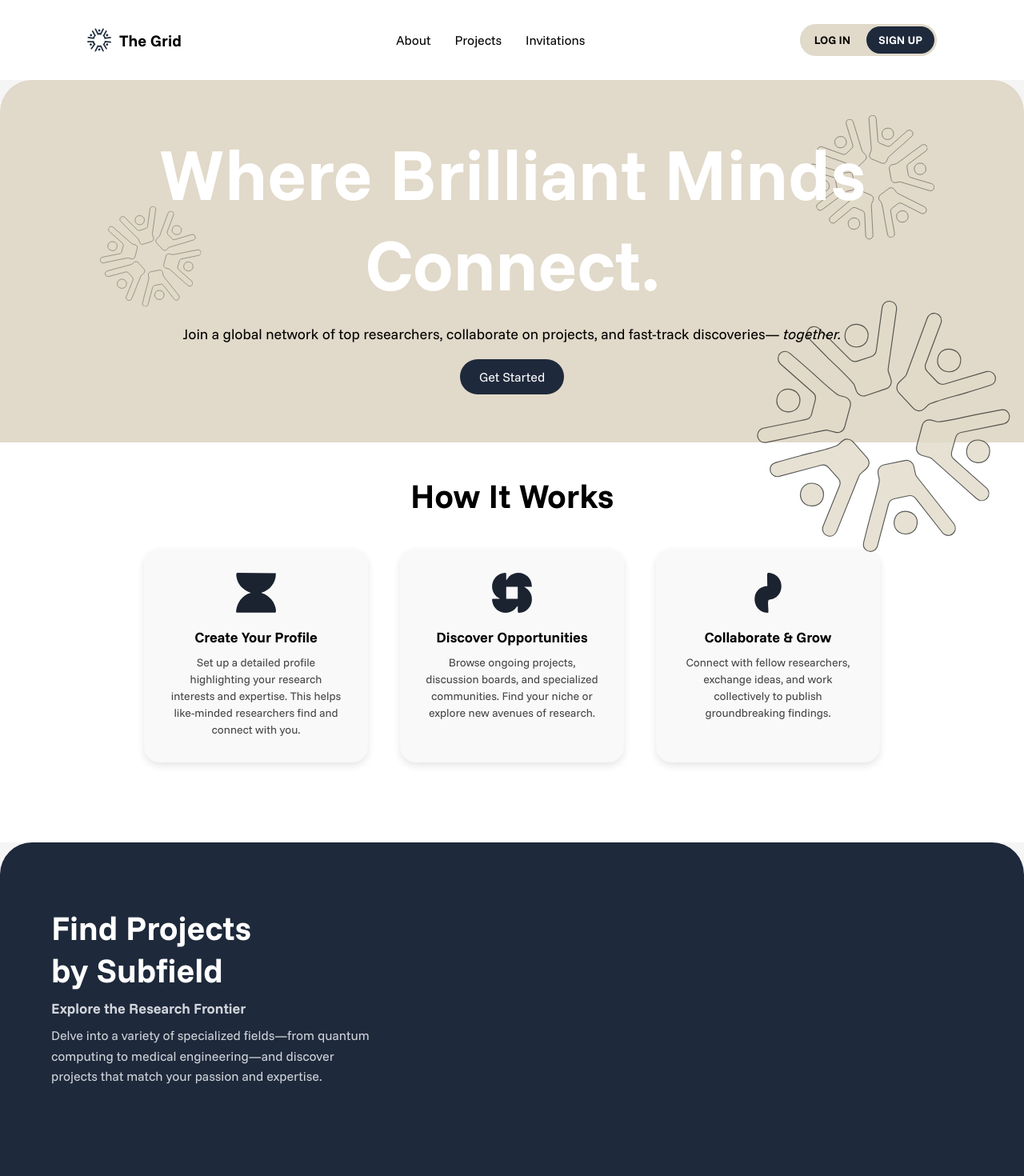
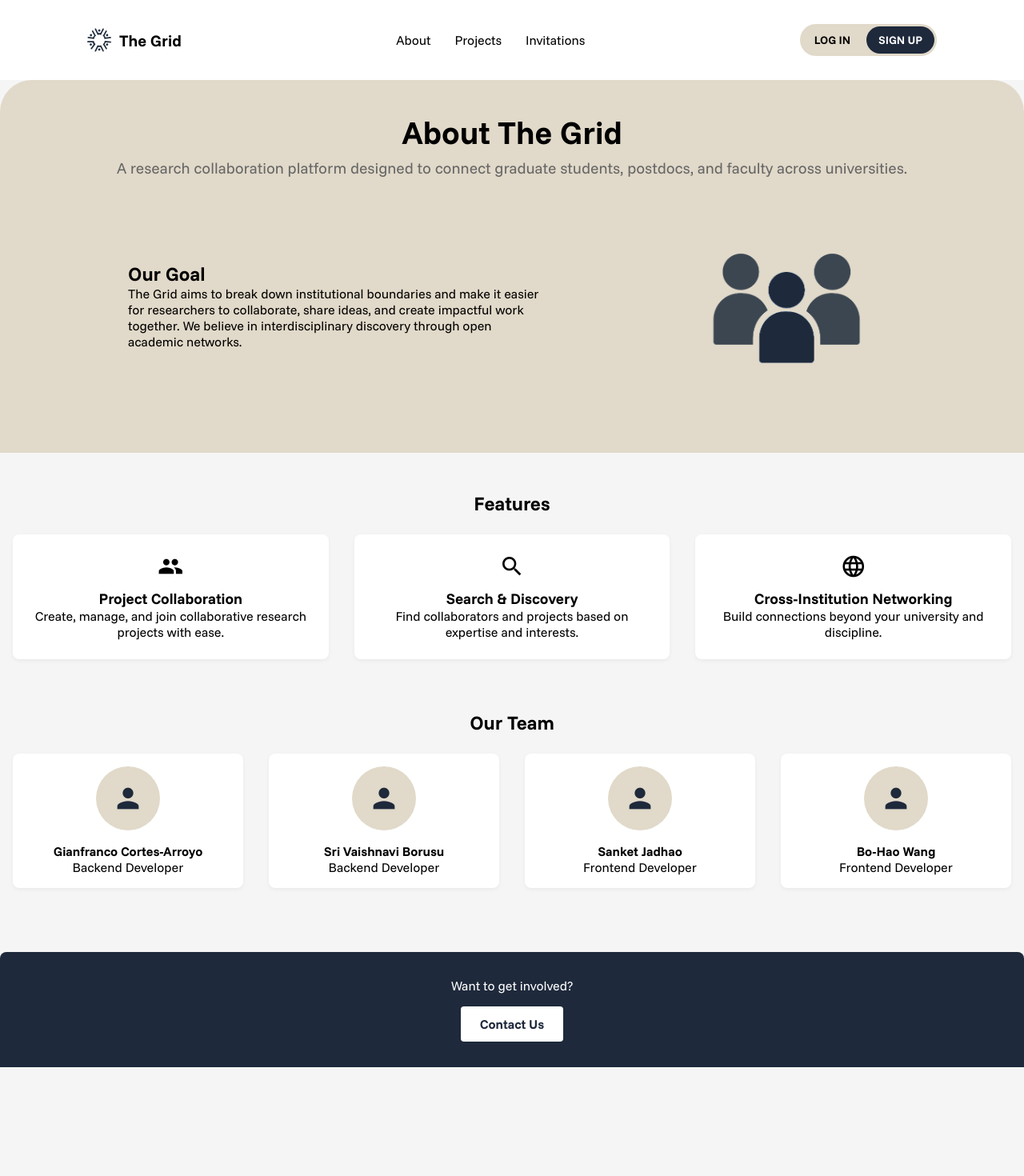
Before and after one commit to swecrocs/Crocs_SE_Project, an Angular app in the folder frontend/SE_Project/: page /about in a window 1280 px wide. Before the commit this address led to /. Shown: the top 1470 px of the page at 80% size. After the commit the page ends 1334 px from the top, so only its background shows below. Built offline with nearby package versions, Linux system fonts and the light colour scheme.

Commit message:
add about page

```diff
--- /dev/null
+++ b/frontend/SE_Project/src/app/about-page/about-page.component.css
@@ -0,0 +1,140 @@
+.container {
+    margin: 0 auto;
+}
+
+.intro {
+    position: relative;
+    padding: 40px 0;
+    background-color: #e1d9c9;
+    border-top-left-radius: 40px;
+    border-top-right-radius: 40px;
+}
+
+.hero {
+    text-align: center;
+    margin-bottom: 3rem;
+}
+
+.hero h1 {
+    font-size: 2.5rem;
+    margin-bottom: 0.5rem;
+}
+
+.hero p {
+    font-size: 1.2rem;
+    color: #666;
+}
+
+.mission {
+    display: flex;
+    flex-wrap: wrap;
+    gap: 2rem;
+    align-items: center;
+    margin-bottom: 2rem;
+    padding: 2rem;
+}
+
+.mission .text {
+    flex: 1 1 50%;
+    padding-left: 8rem;
+}
+
+.mission .image {
+    flex: 1 1 40%;
+    display: flex;
+    justify-content: center;
+    align-items: center;
+}
+
+.mission img {
+    width: auto;
+    height: 10rem;
+}
+
+.features {
+    text-align: center;
+    margin-top: 2rem;
+    padding: 1rem;
+}
+
+.feature-grid {
+    display: grid;
+    grid-template-columns: repeat(auto-fit, minmax(220px, 1fr));
+    gap: 2rem;
+    margin-top: 1.5rem;
+}
+
+.feature-card {
+    background-color: #fff;
+    padding: 1.5rem;
+    border-radius: 8px;
+    box-shadow: 0 2px 5px rgba(0, 0, 0, 0.05);
+}
+
+.feature-card .icon {
+    font-size: 2rem;
+    width: 2rem;
+    height: 2rem;
+    display: inline-block;
+    margin-bottom: 0.5rem;
+}
+
+.team {
+    text-align: center;
+    margin-top: 2rem;
+    margin-bottom: 4rem;
+    padding: 1rem;
+}
+
+.team-grid {
+    display: grid;
+    grid-template-columns: repeat(auto-fit, minmax(150px, 1fr));
+    gap: 2rem;
+    margin-top: 1.5rem;
+}
+
+.team-member {
+    background-color: #fff;
+    padding: 1rem;
+    border-radius: 8px;
+    box-shadow: 0 2px 5px rgba(0, 0, 0, 0.05);
+}
+
+.team-member .avatar {
+    width: 80px;
+    height: 80px;
+    border-radius: 50%;
+    background-color: #e1d9c9;
+    margin: 0 auto 1rem;
+    display: flex;
+    align-items: center;
+    justify-content: center;
+}
+
+.team-member .avatar .icon {
+    font-size: 40px;
+    width: 40px;
+    height: 40px;
+    display: inline-block;
+    color: #1E293b;
+}
+
+.cta {
+    text-align: center;
+    background-color: #1E293b;
+    color: white;
+    padding: 2rem;
+    border-top-left-radius: 8px;
+    border-top-right-radius: 8px;
+}
+
+.cta .btn {
+    display: inline-block;
+    margin-top: 1rem;
+    padding: 0.75rem 1.5rem;
+    background-color: white;
+    color: #1E293b;
+    text-decoration: none;
+    border-radius: 4px;
+    font-weight: bold;
+}
--- /dev/null
+++ b/frontend/SE_Project/src/app/about-page/about-page.component.html
@@ -0,0 +1,93 @@
+<app-header></app-header>
+
+<main class="container">
+
+    <div class="intro">
+        <!-- Hero Section -->
+        <section class="hero">
+            <h1>About The Grid</h1>
+            <p>
+                A research collaboration platform designed to connect graduate students,
+                postdocs, and faculty across universities.
+            </p>
+        </section>
+
+        <!-- Mission Section -->
+        <section class="mission">
+            <div class="text">
+                <h2>Our Goal</h2>
+                <p>
+                    The Grid aims to break down institutional boundaries and make it easier
+                    for researchers to collaborate, share ideas, and create impactful work
+                    together. We believe in interdisciplinary discovery through open academic networks.
+                </p>
+            </div>
+            <div class="image">
+                <img src="assets/images/people.png" alt="Research Collaboration" />
+            </div>
+        </section>
+    </div>
+
+    <!-- Features Section -->
+    <section class="features">
+        <h2>Features</h2>
+        <div class="feature-grid">
+                <div class="feature-card">
+                    <mat-icon fontIcon="people" class="icon"/>
+                    <h3>Project Collaboration</h3>
+                    <p>Create, manage, and join collaborative research projects with ease.</p>
+                </div>
+                <div class="feature-card">
+                    <mat-icon fontIcon="search" class="icon"/>
+                    <h3>Search & Discovery</h3>
+                    <p>Find collaborators and projects based on expertise and interests.</p>
+                </div>
+                <div class="feature-card">
+                    <mat-icon fontIcon="language" class="icon"/>
+                    <h3>Cross-Institution Networking</h3>
+                    <p>Build connections beyond your university and discipline.</p>
+                </div>
+        </div>
+    </section>
+
+    <!-- Team Members -->
+    <section class="team">
+        <h2>Our Team</h2>
+        <div class="team-grid">
+            <div class="team-member">
+                <div class="avatar">
+                    <mat-icon fontIcon="person" class="icon"/>
+                </div>
+                <h4>Gianfranco Cortes-Arroyo</h4>
+                <p>Backend Developer</p>
+            </div>
+            <div class="team-member">
+                <div class="avatar">
+                    <mat-icon fontIcon="person" class="icon"/>
+                </div>
+                <h4>Sri Vaishnavi Borusu</h4>
+                <p>Backend Developer</p>
+            </div>
+            <div class="team-member">
+                <div class="avatar">
+                    <mat-icon fontIcon="person" class="icon"/>
+                </div>
+                <h4>Sanket Jadhao</h4>
+                <p>Frontend Developer</p>
+            </div>
+            <div class="team-member">
+                <div class="avatar">
+                    <mat-icon fontIcon="person" class="icon"/>
+                </div>
+                <h4>Bo-Hao Wang</h4>
+                <p>Frontend Developer</p>
+            </div>
+        </div>
+    </section>
+
+    <!-- Call to Action -->
+    <section class="cta">
+        <p>Want to get involved?</p>
+        <a href="#" class="btn">Contact Us</a>
+    </section>
+  </main>
--- a/frontend/SE_Project/src/app/app.routes.ts
+++ b/frontend/SE_Project/src/app/app.routes.ts
@@ -5,6 +5,7 @@ import { RegistrationComponent } from './registration/registration.component';
 import { ProfileComponent } from './edit-profile/edit-profile.component';
 import { ProjectsHomeComponent } from './projects-home/projects-home.component';
 import { ProjectEditorComponent } from './edit-project/projectEditor.component';
+import { AboutPageComponent } from './about-page/about-page.component';
 
 export const routes: Routes = [
   { path: '', component: HomeComponent },
@@ -12,6 +13,7 @@ export const routes: Routes = [
   { path: 'registration', component: RegistrationComponent },
   { path: 'edit-profile', component: ProfileComponent },
   { path: 'projects', component: ProjectsHomeComponent },
+  { path: 'about', component: AboutPageComponent},
   { path: 'projects/:id', component: ProjectEditorComponent },
   { path: '**', redirectTo: '', pathMatch: 'full' },
 ];
--- a/frontend/SE_Project/src/app/header/header.component.html
+++ b/frontend/SE_Project/src/app/header/header.component.html
@@ -11,7 +11,9 @@
 
     <nav class="header__nav">
       <ul class="header__menu">
-        <li class="header__menu-item"><a routerLink="/about">About</a></li>
+        <li class="header__menu-item">
+          <a (click)="goToAbout()">About</a>
+        </li>
         <li class="header__menu-item">
           <a (click)="goToProjects()">Projects</a>
         </li>
--- a/frontend/SE_Project/src/app/header/header.component.ts
+++ b/frontend/SE_Project/src/app/header/header.component.ts
@@ -56,6 +56,10 @@ export class HeaderComponent {
     }
   }
 
+  goToAbout() {
+    this.router.navigate(['/about']);
+  }
+
   // hide the invitations modal
   hideInvitationsModal() {
     this.showInvitationsModal.set(false);
```
Also changed, not shown: frontend/SE_Project/src/app/about-page/about-page.component.ts (added, +15 -0 lines), frontend/SE_Project/src/assets/images/people.png (added), 1 other file (tests, documents, lock files or other folders).
